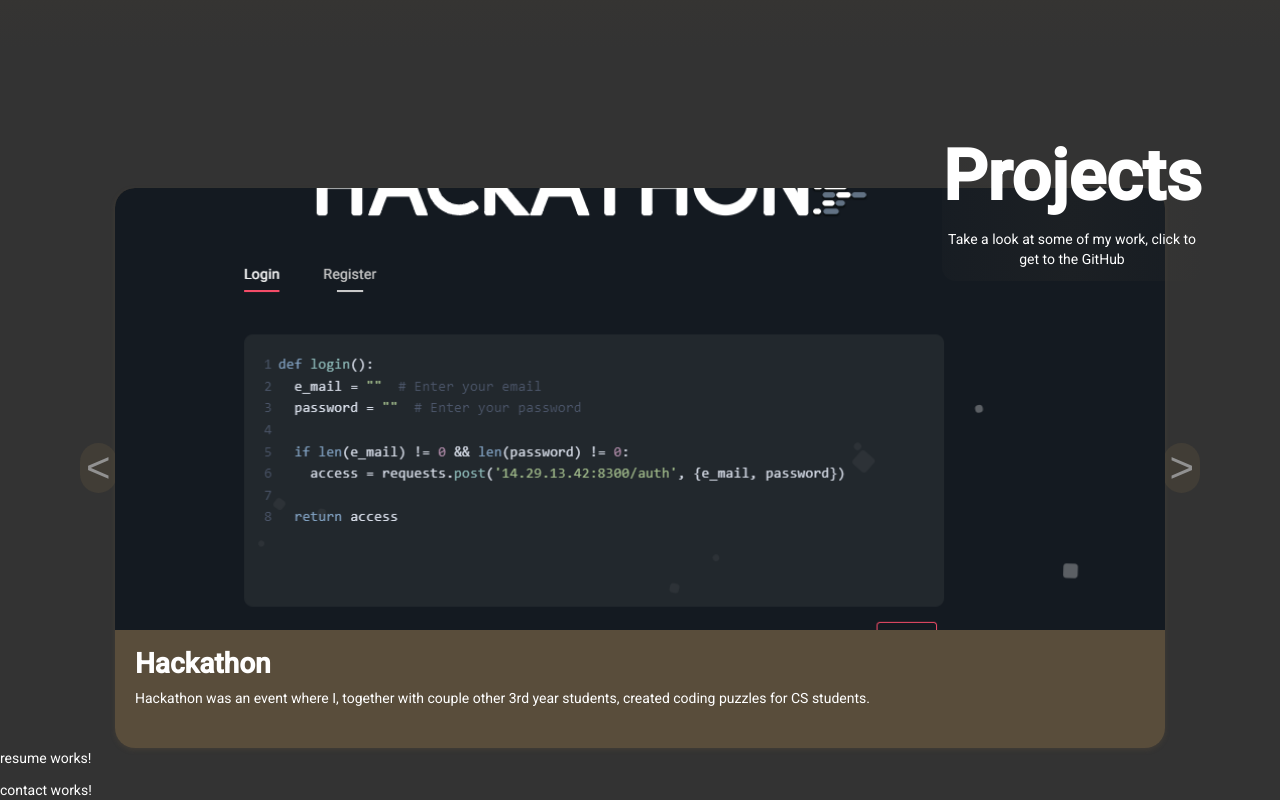
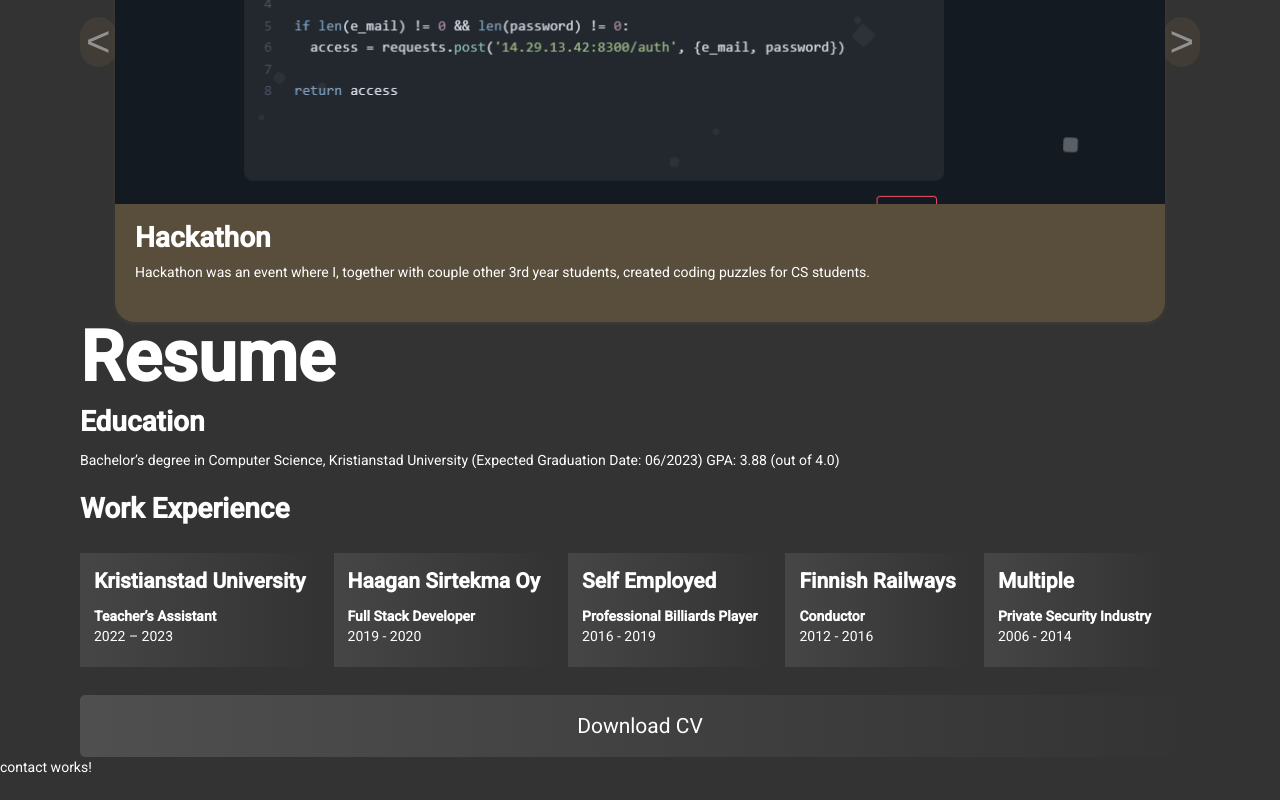
Before and after one commit to lekatehdas/myWebPage, an Angular app: page /resume in a window 1280 px wide. Shown: the part 1723-2523 px from the top of the page. After the commit the page ends 2500 px from the top, so only its background shows below. Built offline with nearby package versions, Linux system fonts and the light colour scheme.

Commit message:
Resume first draft done.

```diff
--- a/src/app/about/about.component.css
+++ b/src/app/about/about.component.css
@@ -1,5 +1,4 @@
 .about-container {
-  padding: 15em 2em 15em 2em;
   display: flex;
   flex-wrap: wrap;
   gap: 2em;
--- a/src/app/app.module.ts
+++ b/src/app/app.module.ts
@@ -14,6 +14,7 @@
 import { MatButtonModule } from "@angular/material/button";
 import { RouterModule } from "@angular/router";
 import { ProjectCardComponent } from './project-card/project-card.component';
+import { WorkExperienceCardComponent } from './work-experience-card/work-experience-card.component';
 
 @NgModule({
   declarations: [
@@ -24,7 +25,8 @@
     ResumeComponent,
     ProjectsComponent,
     NavbarComponent,
-    ProjectCardComponent
+    ProjectCardComponent,
+    WorkExperienceCardComponent
   ],
   imports: [
     BrowserModule,
--- a/src/app/resume/resume.component.css
+++ b/src/app/resume/resume.component.css
@@ -0,0 +1,62 @@
+.resume-container {
+  display: flex;
+  flex-direction: column;
+  gap: 1em;
+  justify-content: center;
+}
+
+.work-experience-list {
+  display: flex;
+  flex-direction: row;
+  gap: 1em;
+  overflow-x: auto;
+}
+
+.resume-section {
+  line-height: 1.2;
+}
+
+.resume-section h1 {
+  font-weight: bold;
+  font-size: 5em;
+  line-height: 1;
+}
+
+.resume-section h2 {
+  font-size: 2.5em;
+  font-weight: bold;
+}
+
+.resume-section h3 {
+  font-size: 2em;
+  line-height: 1;
+  font-weight: bold;
+}
+
+.work-experience-header {
+  display: flex;
+  justify-content: space-between;
+  align-items: center;
+}
+
+.download-button {
+  display: inline-block;
+  padding: 1em 2em;
+  font-size: 1.5em;
+  text-align: center;
+  border: none;
+  border-radius: 5px;
+  color: #ffffff;
+  background: linear-gradient(to right, rgba(145, 145, 145, 0.3), rgba(51, 51, 51, 0.2));
+  text-decoration: none;
+}
+
+@media (max-width: 48em) {
+  .resume-container {
+    font-size: 1.5em;
+  }
+
+  .work-experience-list {
+    flex-direction: column;
+  }
+}
--- a/src/app/resume/resume.component.html
+++ b/src/app/resume/resume.component.html
@@ -1 +1,20 @@
-<p>resume works!</p>
+<div class="resume-container component-max-width">
+  <div class="resume-section">
+    <h1>Resume</h1>
+    <h3>Education</h3>
+    <p>{{ education }}</p>
+  </div>
+
+  <div class="resume-section work-experience-header">
+    <h3>Work Experience</h3>
+  </div>
+  <div class="work-experience-list">
+    <app-work-experience-card
+      *ngFor="let job of workExperience"
+      [jobTitle]="job.title"
+      [company]="job.company"
+      [duration]="job.duration">
+    </app-work-experience-card>
+  </div>
+  <a href="assets/Aki_Sirkia_CV.pdf" download class="download-button">Download CV</a>
+</div>
--- a/src/app/resume/resume.component.ts
+++ b/src/app/resume/resume.component.ts
@@ -1,4 +1,4 @@
-import { Component, OnInit } from '@angular/core';
+import {Component, OnInit} from '@angular/core';
 
 @Component({
   selector: 'app-resume',
@@ -6,8 +6,37 @@
   styleUrls: ['./resume.component.css']
 })
 export class ResumeComponent implements OnInit {
+  education = 'Bachelor’s degree in Computer Science, Kristianstad University (Expected Graduation Date: 06/2023) GPA: 3.88 (out of 4.0)'
+  workExperience = [
+    {
+      title: "Teacher’s Assistant",
+      company: "Kristianstad University",
+      duration: "2022 – 2023",
+    },
+    {
+      title: 'Full Stack Developer',
+      company: 'Haagan Sirtekma Oy',
+      duration: '2019 - 2020',
+    },
+    {
+      title: 'Professional Billiards Player',
+      company: 'Self Employed',
+      duration: '2016 - 2019',
+    },
+    {
+      title: 'Conductor',
+      company: 'Finnish Railways',
+      duration: '2012 - 2016',
+    },
+    {
+      title: 'Private Security Industry',
+      company: 'Multiple',
+      duration: '2006 - 2014',
+    }
+  ]
 
-  constructor() { }
+  constructor() {
+  }
 
   ngOnInit(): void {
   }
--- a/src/app/skills/skills.component.css
+++ b/src/app/skills/skills.component.css
@@ -4,7 +4,6 @@
 }
 
 .container {
-  padding: 0 0 5em;
   display: flex;
   flex-direction: column;
   align-items: flex-start;
--- /dev/null
+++ b/src/app/work-experience-card/work-experience-card.component.css
@@ -0,0 +1,24 @@
+.card {
+  display: flex;
+  flex-direction: column;
+  align-items: flex-start;
+  justify-content: flex-start;
+  padding: 1em;
+  margin-bottom: 1em;
+  box-sizing: border-box;
+  background: linear-gradient(to right, rgba(145, 145, 145, 0.2), rgba(51, 51, 51, 0.1));
+}
+
+.card h3 {
+  font-size: 1.5em;
+  font-weight: bold;
+  margin-bottom: 0.5em;
+}
+
+.card p {
+  margin-bottom: 0.5em;
+}
+
+.card span {
+  font-weight: bold;
+}
--- /dev/null
+++ b/src/app/work-experience-card/work-experience-card.component.html
@@ -0,0 +1,5 @@
+<div class="card">
+  <h3>{{ company }}</h3>
+  <span>{{ jobTitle }}</span>
+  <p>{{ duration }}</p>
+</div>
```
Also changed, not shown: src/app/work-experience-card/work-experience-card.component.ts (added, +12 -0 lines), 2 other files (tests, documents, lock files or other folders).
